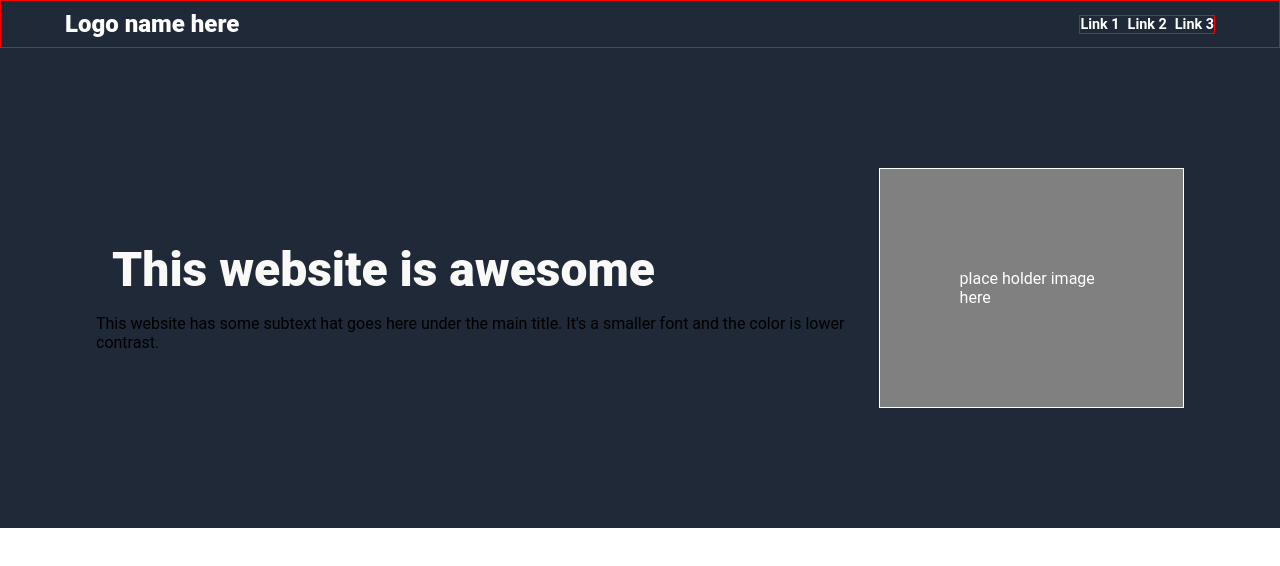
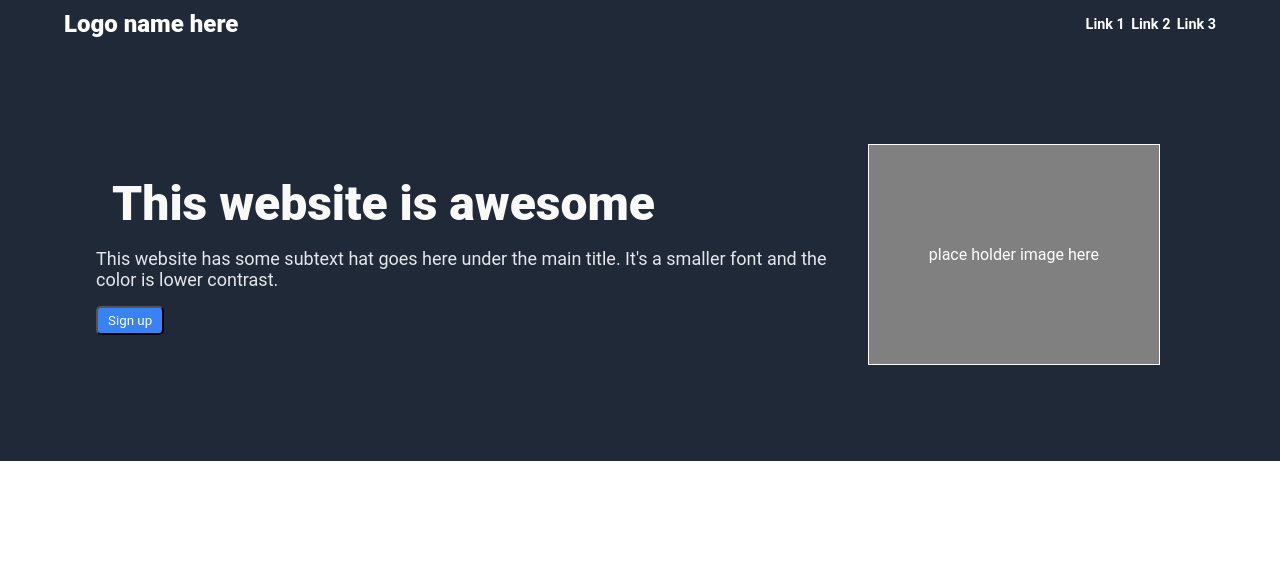
Before and after one commit to Wizxzit/odinproject, a plain HTML site: page index.html in a window 1280 px wide. Drawn offline with Linux system fonts and the light colour scheme.

Commit message:
Edited font,image, and button

```diff
--- a/index.html
+++ b/index.html
@@ -30,10 +30,14 @@
             <div class="pageonefont">
                 This website has some subtext hat goes here under the main title. It's a smaller font and the color is lower contrast.
             </div>
+            <button class="signup">
+                Sign up
+            </button>
             </div>
             <div id="imageholder">
                 place holder image here
             </div>
+
         </div>
         <div>
 
--- a/styles.css
+++ b/styles.css
@@ -16,7 +16,6 @@ body {
     justify-content: space-between;
     align-items: center;
     align-content: center;
-    border: 1px solid red;
     background-color: #1F2937;
     color: white;
 }
@@ -30,39 +29,55 @@ ul {
     list-style: none;
     font-size: 0.9rem;
     font-weight: 600;
-    gap: 8px;
-    border: 1px solid red;
+    gap: 0.4rem;
     display: flex;
 }
 
 .pg-one {
     background-color: #1F2937;
-    height: 60vh;
+    min-height: 50vh;
     display: flex;
     justify-content: center;
     align-items: center;
     padding: 6rem;
-
 }
 
 .herotext {
-    font-size: 48px;
+    font-size: 3rem;
     color: #F9FAF8;
     font-weight: 900;
     padding: 1rem;
+    min-width: 40vh;
+    flex: 1 0 auto;
+}
+
+.pageonefont {
+    font-size: 18px;
+    color: #E5E7EB;
+}
+
+.text-container .signup {
+    justify-content: center;
+    background-color: #3882f6;
+    font-family: "Roboto", sans-serif;
+    color: white;
+    padding: 5px 10px;
+    margin: 1rem auto;
+    border-radius: 5px;
 }
 
 #imageholder {
     box-sizing: border-box;
-    padding: 100px 60px 100px 80px;
-    margin: 0 auto;
+    padding: 100px 60px 100px 60px;
+    margin: 0 1.5rem;
     border: 1px solid white;
     background-color: grey;
     color: white;
     justify-content: center;
     align-content: center;
-
+    flex: 0 0 auto;
 
 }
 .footer {
+    background-color: #1F2937;
 }
```
